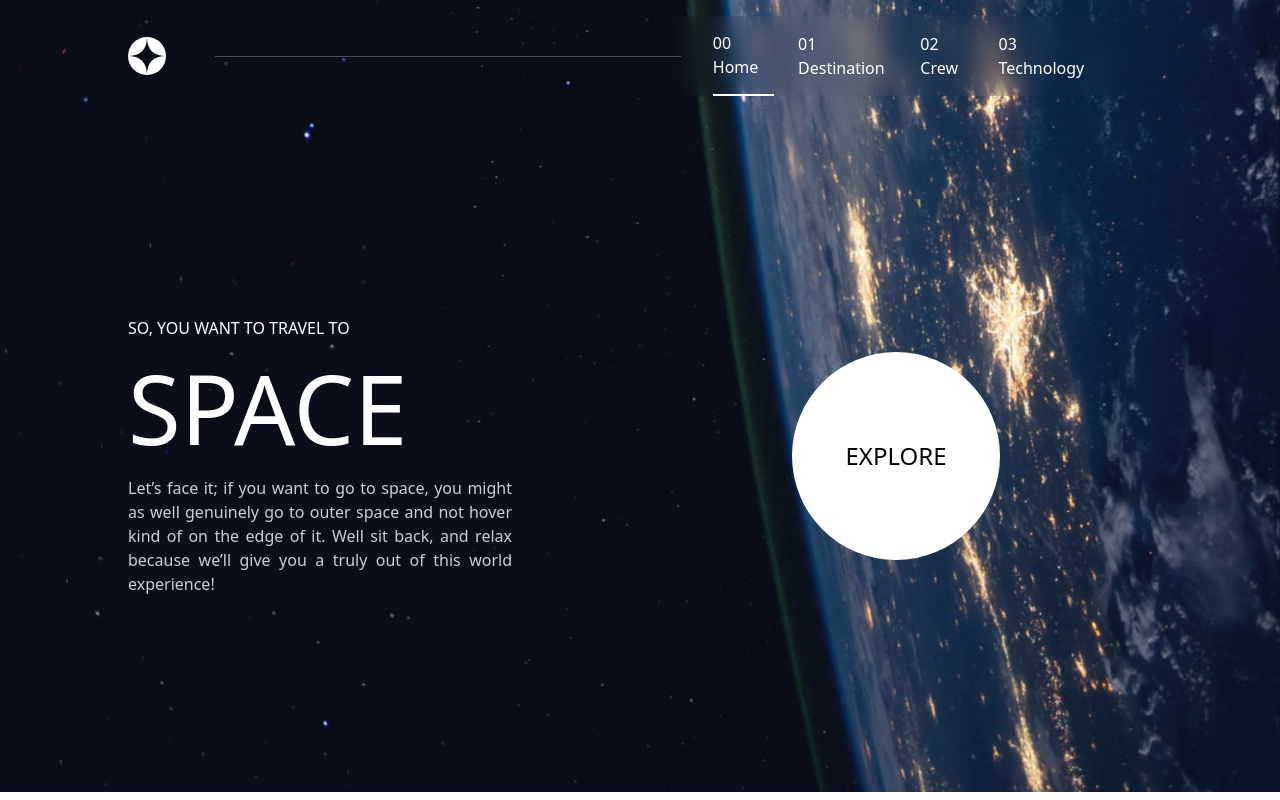
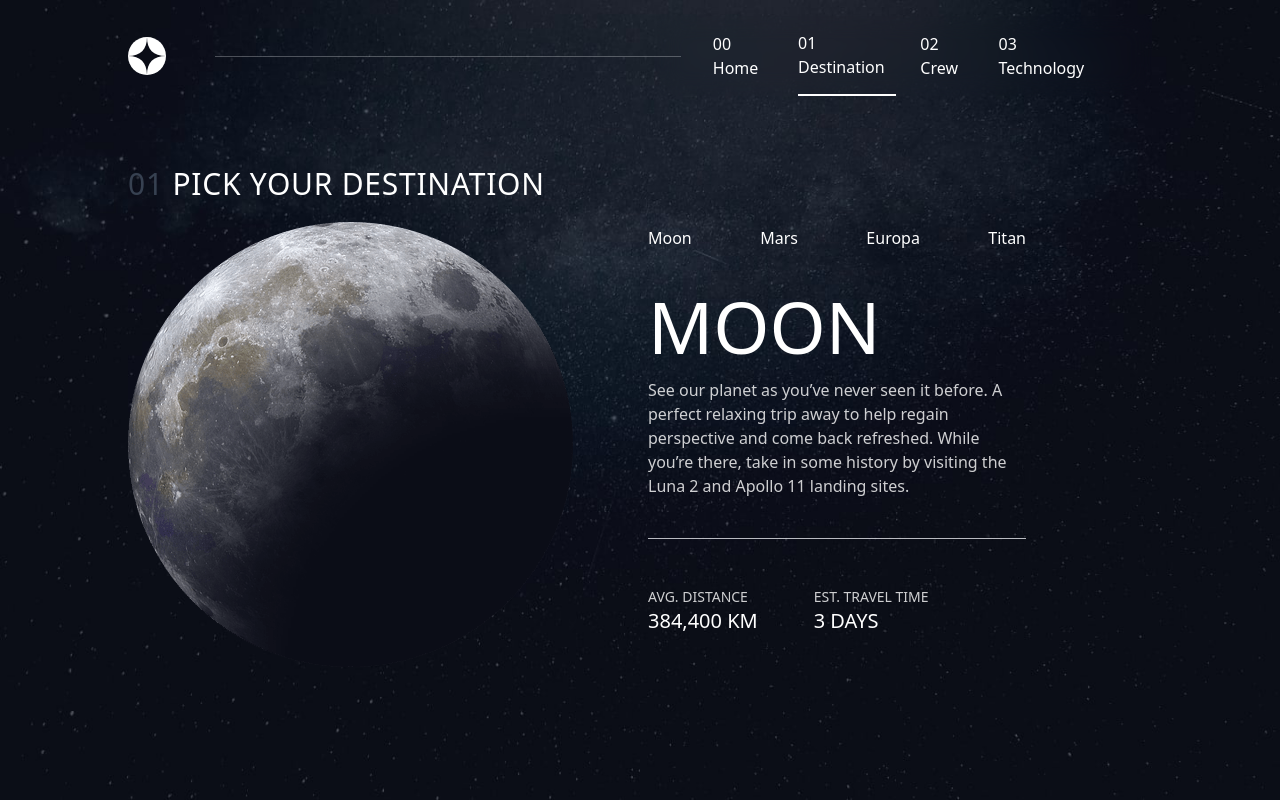
Before and after one commit to kleuberA/spacetourismwebsite, a React (Vite) app: page /destination in a window 1280 px wide. Built offline with nearby package versions, Linux system fonts and the light colour scheme.

Commit message:
Adicionado nova pagina destinations

```diff
--- a/src/App.css
+++ b/src/App.css
@@ -3,3 +3,8 @@
     background-repeat: no-repeat;
     background-size: cover;
 }
+.destination{
+    background: url('./assets/destination/background-destination-desktop.jpg');
+    background-repeat: no-repeat;
+    background-size: cover;
+}
--- a/src/App.tsx
+++ b/src/App.tsx
@@ -5,7 +5,7 @@ function App() {
 
   return (
     <div className="App">
-      <Home/>
+
     </div>
   )
 }
--- /dev/null
+++ b/src/Pages/Destination.tsx
@@ -0,0 +1,41 @@
+import Navbar from "../components/Navbar";
+import Moon from '../assets/destination/image-moon.png';
+import Mars from '../assets/destination/image-mars.png';
+import Europa from '../assets/destination/image-europa.png';
+import Titan from '../assets/destination/image-titan.png';
+
+import { Outlet, useLocation} from 'react-router-dom';
+
+const Destination= () =>{
+
+
+    const location = useLocation();
+
+    let pathAtual = (location.pathname.substring(1));
+    let image = Moon;
+
+    pathAtual == 'destination' ? image = Moon : undefined;
+    pathAtual == 'destination/mars' ? image = Mars : undefined;
+    pathAtual == 'destination/europa' ? image = Europa : undefined;
+    pathAtual == 'destination/titan' ? image = Titan : undefined;
+
+    return(
+        <div className="destination w-full h-screen">
+            <Navbar/>
+            <div className="flex lg:flex-row w-4/5 m-auto gap-4 h-[80vh] items-center">
+                <div className="w-2/4">
+                    <h1 className="uppercase text-white tracking-wide text-3xl lg:mb-5">
+                        <span className="text-gray-700">01 </span>
+                        Pick your destination
+                    </h1>
+                    <img src={image} alt="" />
+                </div>
+                <div className="w-2/4">
+                    <Outlet />
+                </div>
+            </div>
+        </div>
+    )
+}
+
+export default Destination;
--- a/src/Pages/Home.tsx
+++ b/src/Pages/Home.tsx
@@ -1,3 +1,4 @@
+import NavList from "../components/Navbar";
 import Navbar from "../components/Navbar";
 
 const Home = () =>{
--- /dev/null
+++ b/src/components/Destinations.tsx
@@ -0,0 +1,66 @@
+import { NavLink, useLocation } from "react-router-dom"
+import data from '../data.json';
+
+const Destinations = () =>{
+
+    let activeStyle = {
+        display: 'flex',
+        alignItems: 'center',
+        height: 'inherit',
+        borderBottomWidth: '2px',
+        borderColor: 'white',
+    };
+    let dataElements = data;
+    const location = useLocation();
+    let pathAtual = (location.pathname.substring(1));
+    let planet = 0;
+
+    pathAtual == 'destination/' ? planet = 0: undefined;
+    pathAtual == 'destination/mars' ? planet = 1: undefined;
+    pathAtual == 'destination/europa' ? planet = 2: undefined;
+    pathAtual == 'destination/titan' ? planet = 3: undefined;
+
+    return(
+        <div className="flex lg:flex-col ">
+            <ul className="flex lg:flex-row text-white gap-6 items-center h-20 justify-between lg:w-3/4">
+                <NavLink
+                    to="/destination/"
+                    style={({ isActive }) => isActive ? activeStyle : undefined}>
+                    Moon
+                </NavLink>
+                <NavLink
+                    to="/destination/mars"
+                    style={({ isActive }) => isActive ? activeStyle : undefined}>
+                    Mars
+                </NavLink>
+                <NavLink
+                    to="/destination/europa"
+                    style={({ isActive }) => isActive ? activeStyle : undefined}>
+                    Europa
+                </NavLink>
+                <NavLink
+                    to="/destination/titan"
+                    style={({ isActive }) => isActive ? activeStyle : undefined}>
+                    Titan
+                </NavLink>
+            </ul>
+            <div className="flex lg:flex-col lg:pt-3">
+                <h1 className="text-white lg:text-7xl uppercase">{data.destinations[planet].name}</h1>
+                <span className="text-white opacity-80 lg:text-base lg:w-3/4 lg:mt-4 lg:mb-4">{data.destinations[planet].description}</span>
+                <hr className="lg:w-3/4 lg:mt-6 lg:mb-6 opacity-80" />
+                <div className="flex lg:flex-row lg:justify-start lg:pt-6 lg:gap-14">
+                    <div className="flex lg:flex-col">
+                        <h6 className="uppercase lg:text-sm text-white opacity-80">avg. distance</h6>
+                        <span className="uppercase lg:text-xl text-white">{data.destinations[planet].distance}</span>
+                    </div>
+                    <div className="flex lg:flex-col">
+                        <h6 className="uppercase lg:text-sm text-white opacity-80">est. travel time</h6>
+                        <span className="uppercase lg:text-xl text-white">{data.destinations[planet].travel}</span>
+                    </div>
+                </div>
+            </div>
+        </div>
+    )
+}
+
+export default Destinations;
--- a/src/components/Navbar.tsx
+++ b/src/components/Navbar.tsx
@@ -1,21 +1,46 @@
 import Logo from '../assets/shared/logo.svg';
+import { Link, NavLink } from "react-router-dom";
 
 const Navbar = () =>{
+    let activeStyle = {
+        display: 'flex',
+        alignItems: 'center',
+        height: 'inherit',
+        borderBottomWidth: '2px',
+        borderColor: 'white',
+    };
+
     return(
         <div>
             <div className="flex m-auto w-4/5 justify-between pt-4">
-                <div className='w-10 flex items-center'>
-                    <img src={Logo} alt="" />
+                <div className='w-10  flex items-center'>
+                    <Link to="/"><img src={Logo} alt="" /></Link>
                 </div>
                 <div className='w-2/4 relative flex items-center h-20 z-10'>
                     <hr className='absolute lg:h-[1px] lg:w-[95%] lg:-right-6 opacity-30'/>
                 </div>
                 <div className="itemsNavbar w-2/4 px-14 backdrop-blur-md">
                     <ul className="flex lg:flex-row text-white gap-6 items-center h-20 justify-between">
-                        <li className='flex items-center h-[inherit] border-b-2 border-white'>00 Home</li>
-                        <li>01 Destination</li>
-                        <li>02 Crew</li>
-                        <li>03 Technology</li>
+                        <NavLink
+                            to="/"
+                            style={({ isActive }) => isActive ? activeStyle : undefined}>
+                            00 Home
+                        </NavLink>
+                        <NavLink
+                            to="/destination"
+                            style={({ isActive }) => isActive ? activeStyle : undefined}>
+                            01 Destination
+                        </NavLink>
+                        <NavLink
+                            to="/crew"
+                            style={({ isActive }) => isActive ? activeStyle : undefined}>
+                            02 Crew
+                        </NavLink>
+                        <NavLink
+                            to="/technology"
+                            style={({ isActive }) => isActive ? activeStyle : undefined}>
+                            03 Technology
+                        </NavLink>
                     </ul>
                 </div>
             </div>
@@ -23,4 +48,29 @@ const Navbar = () =>{
     )
 }
 
+
+// function NavList() {
+  // This styling will be applied to a <NavLink> when the
+  // route that it links to is currently selected.
+
+
+// return (
+//     <nav>
+//         <ul>
+//             <li>
+
+//             </li>
+//             <li>
+//             <NavLink
+//                 to="/destination"
+//                 className={({ isActive }) => isActive ? activeClassName : undefined}
+//             >
+//                 Destination
+//             </NavLink>
+//             </li>
+//         </ul>
+//     </nav>
+// );
+// }
+// export default NavList
 export default Navbar;
--- a/src/main.tsx
+++ b/src/main.tsx
@@ -1,8 +1,41 @@
-import React from 'react'
 import ReactDOM from 'react-dom/client'
+import { createBrowserRouter, RouterProvider } from 'react-router-dom';
 import App from './App'
-import './index.css'
+import './index.css';
+import './App.css'
+import Home from './Pages/Home';
+import Destination from './Pages/Destination';
+import Destinations from './components/Destinations';
+
+const router = createBrowserRouter([
+  {
+    path: "/",
+    element: <Home />,
+  },
+  {
+    path: "/destination",
+    element: <Destination />,
+    children: [
+      {
+        path: "/destination/",
+        element: <Destinations />,
+      },
+      {
+        path: "/destination/mars",
+        element: <Destinations />,
+      },
+      {
+        path: "/destination/europa",
+        element: <Destinations />,
+      },
+      {
+        path: "/destination/titan",
+        element: <Destinations />,
+      },
+    ],
+  },
+]);
 
 ReactDOM.createRoot(document.getElementById('root') as HTMLElement).render(
-  <App />
+  <RouterProvider router={router} />
 )
```
